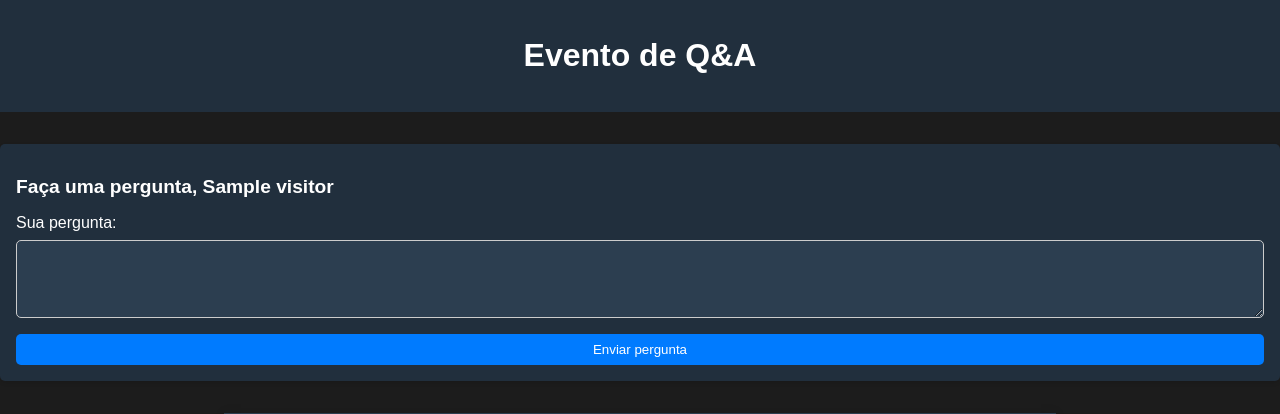
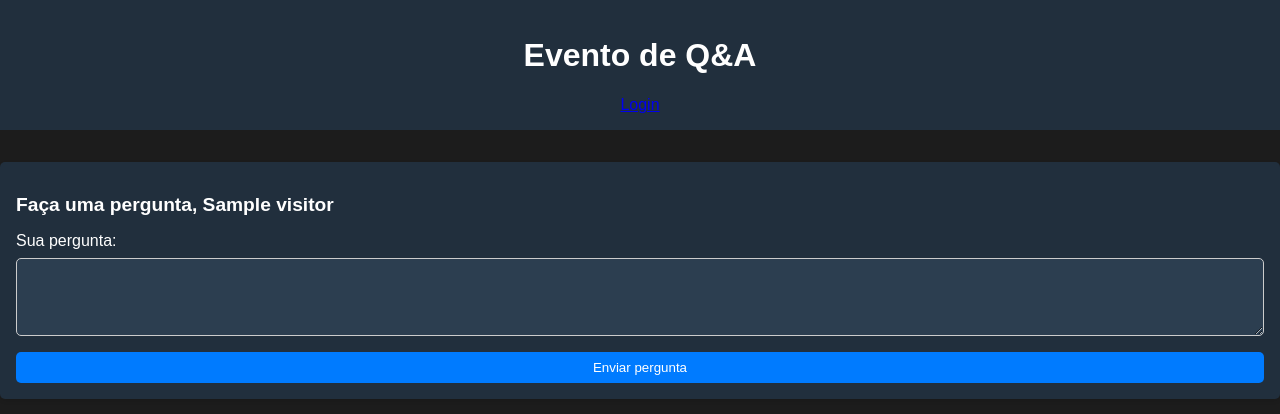
Before and after one commit to willianmenezess/python-6-projeto-slido-app, a Django app: template slido_app/templates/index.html in a window 1280 px wide. Shown: the top 414 px of the page. Run offline with Django 4.2, Linux system fonts and the light colour scheme; the template is opened without the code that fills it: values that come from a table or form of the project are taken from there, others are empty; tables that the repository leaves empty hold one stand-in row (values such as "Sample post").

Commit message:
readme.md

```diff
--- a/slido_app/templates/index.html
+++ b/slido_app/templates/index.html
@@ -11,6 +11,7 @@
 <body>
   <header class="event-header">
     <h1>Evento de Q&A</h1>
+    <a href="{% url 'login' %}">Login</a>
   </header>
 
   <section class="ask-question">
```
Also changed, not shown: README.md.
